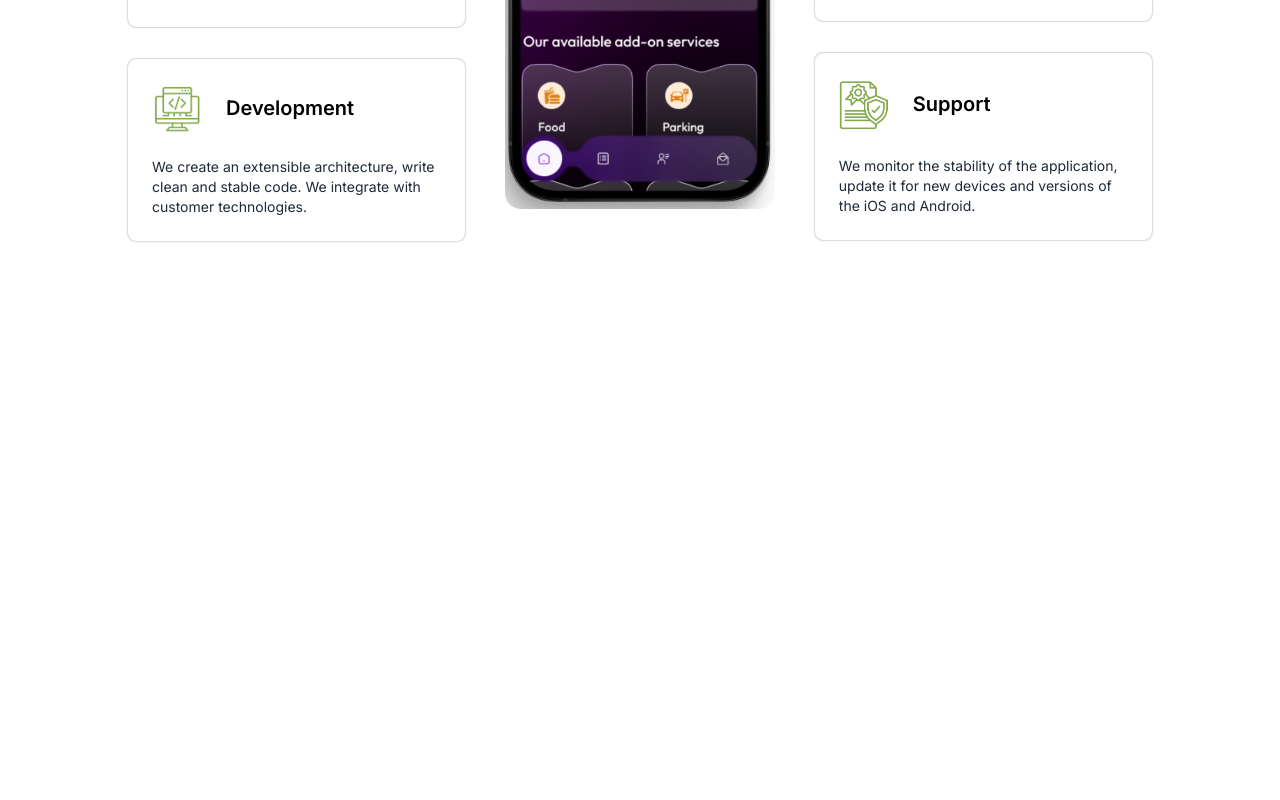
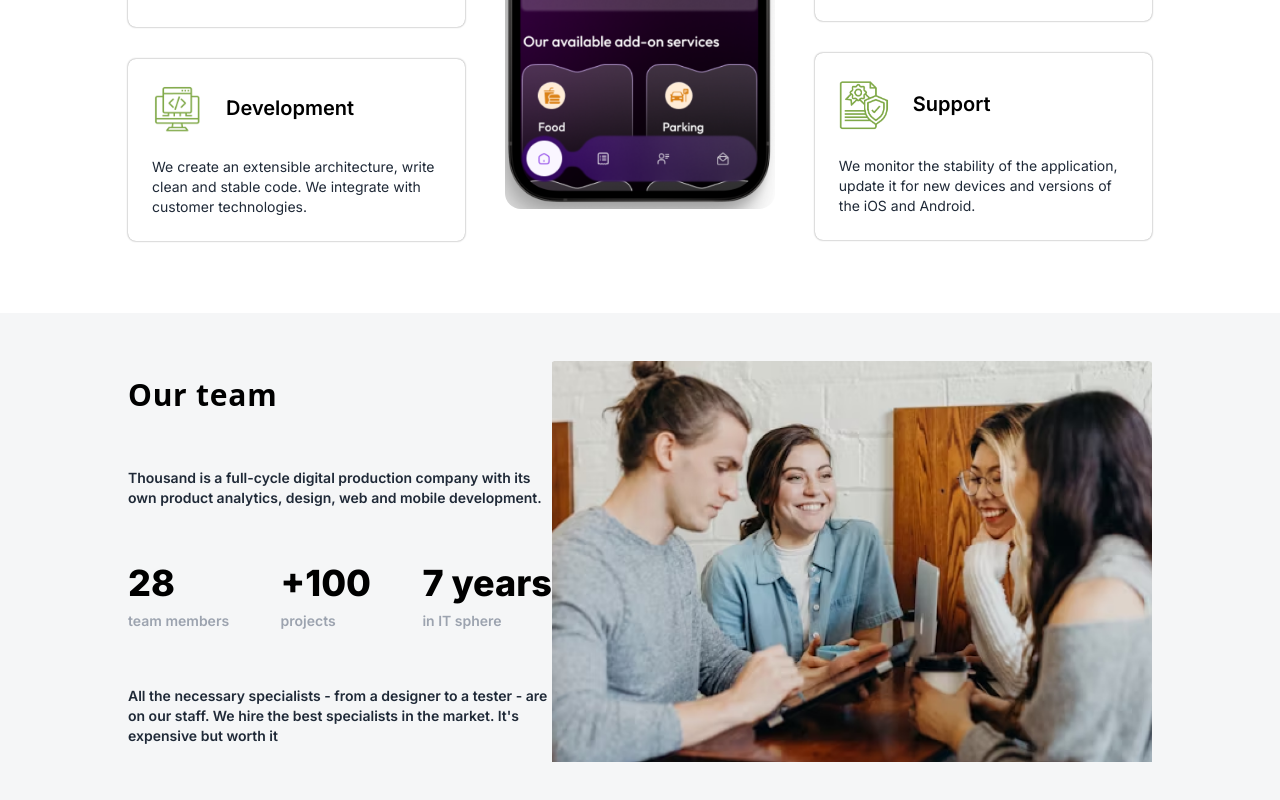
Before and after one commit to abhis12321/filesure-assignment, a Next.js app: page / in a window 1280 px wide. Shown: the part 3427-4227 px from the top of the page. Before the commit the page ends 3740 px from the top, so only its background shows below. Built offline with nearby package versions, Linux system fonts and the light colour scheme.

Commit message:
TeamInfo component is completed

```diff
--- a/app/__components/TeamInfo.js
+++ b/app/__components/TeamInfo.js
@@ -1,9 +1,34 @@
+import Image from 'next/image'
 import React from 'react'
 
 export default function TeamInfo() {
-  return (
-    <div className=''>
-      Our team
-    </div>
-  )
+    return (
+        <div className='py-12 bg-gray-400/10'>
+            <div className='w-[98%] md:w-[80%] max-w-[1300px] mx-auto flex justify-between'>
+                <div className="md:w-[48%] flex flex-col justify-between  gap-10 py-4">
+                    <h2 className="text-3xl font-bold font-sans tracking-wide">Our team</h2>
+
+                    <p className="text-sm font-semibold text-gray-800">Thousand is a full-cycle digital production company with its own product analytics, design, web and mobile development.</p>
+
+                    <div className="flex justify-between">
+                        <div className="flex flex-col gap-2">
+                            <div className="text-4xl font-extrabold">28</div>
+                            <div className="text-gray-400 text-sm font-semibold">team members</div>
+                        </div>
+                        <div className="flex flex-col gap-2">
+                            <div className="text-4xl font-extrabold">+100</div>
+                            <div className="text-gray-400 text-sm font-semibold">projects</div>
+                        </div>
+                        <div className="flex flex-col gap-2">
+                            <div className="text-4xl font-extrabold">7 years</div>
+                            <div className="text-gray-400 text-sm font-semibold">in IT sphere</div>
+                        </div>
+                    </div>
+
+                    <p className="text-sm font-semibold text-gray-800">All the necessary specialists - from a designer to a tester - are on our staff. We hire the best specialists in the market. It's expensive but worth it</p>
+                </div>
+                <Image src={'/team.png'} alt='img' height={400} width={600} className='' />
+            </div>
+        </div>
+    )
 }
--- a/app/page.js
+++ b/app/page.js
@@ -4,6 +4,7 @@ import DevelopmentCycle from './__components/DevelopmentCycle'
 import Acheivement from './__components/Acheivement'
 import DiscussProject from './__components/DiscussProject'
 import DevelopmentStages from './__components/DevelopmentStages'
+import TeamInfo from './__components/TeamInfo'
 
 export default function page() {
   return (
@@ -13,6 +14,7 @@ export default function page() {
       <Acheivement />
       <DiscussProject />
       <DevelopmentStages />
+      <TeamInfo />
     </div>
   )
 }
```
Also changed, not shown: public/team.png (added).
